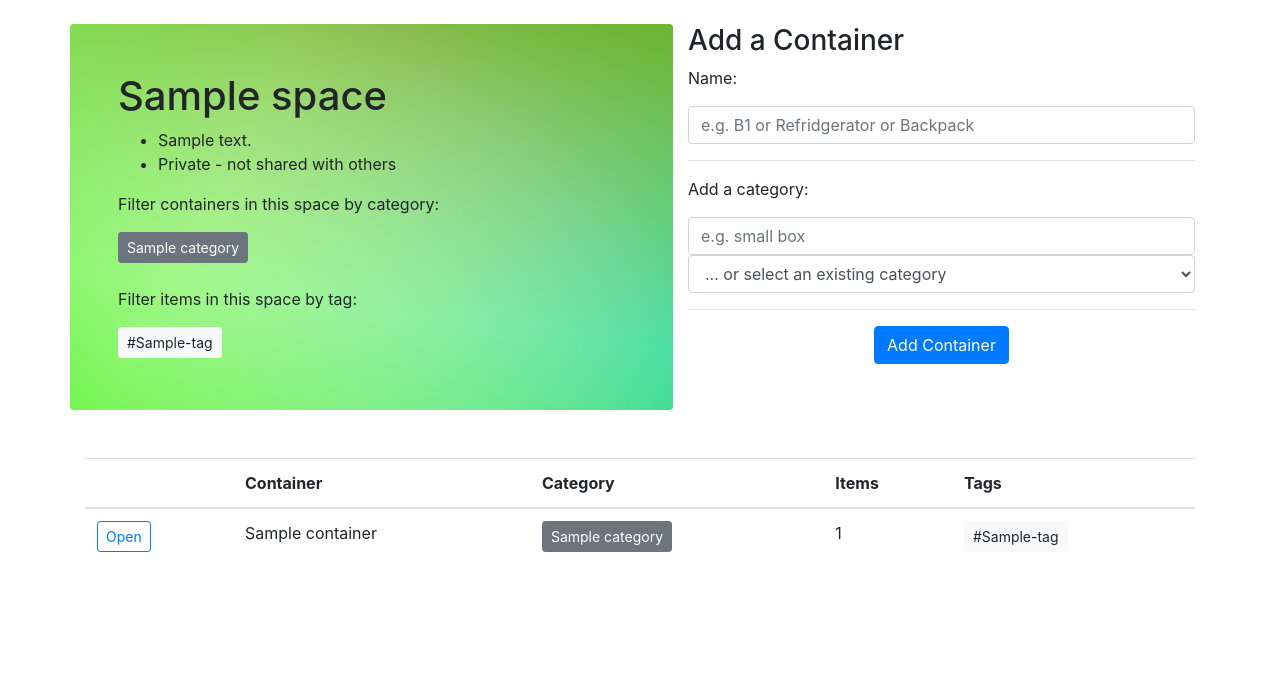
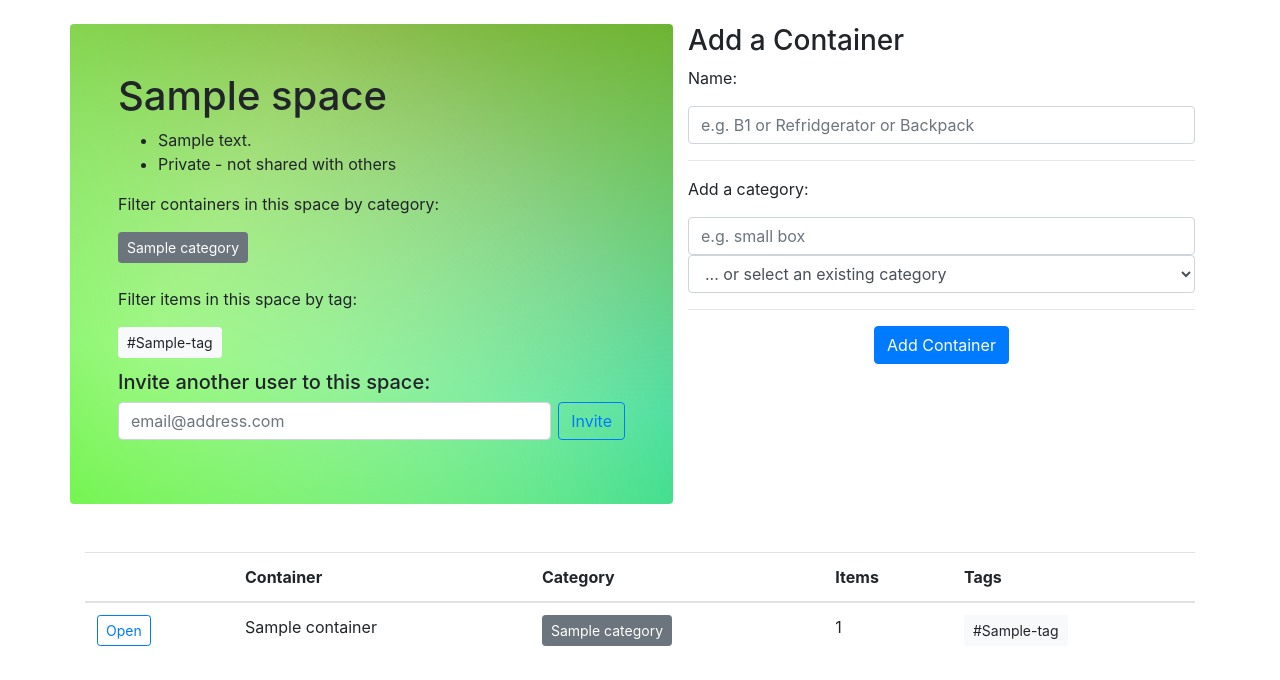
Before and after one commit to aaronfraint/where-is-my-stuff, a Flask app: page /space/1 in a window 1280 px wide. Shown: the part 56-736 px from the top of the page. Run offline with Flask 2, Linux system fonts and the light colour scheme; a user stored in the database is signed in; tables that the repository leaves empty hold one stand-in row (values such as "Sample post"); some libraries are stand-ins or nearby versions.

Commit message:
update model relation, allow multi users p/ space

```diff
--- /dev/null
+++ b/my_stuff/forms/invite_user_to_space.py
@@ -0,0 +1,17 @@
+"""Sign-up & log-in forms."""
+from flask_wtf import FlaskForm
+from wtforms import StringField, SubmitField
+from wtforms.validators import DataRequired, Email, Length
+
+
+class InviteForm(FlaskForm):
+    """Invite another user to a space """
+    invite_email = StringField(
+        'Email',
+        validators=[
+            Length(min=6),
+            Email(message='Enter a valid email.'),
+            DataRequired(message="Please provide the email address of the person you want to share with.")
+        ]
+    )
+    submit = SubmitField('Invite')
--- a/my_stuff/models/all_models.py
+++ b/my_stuff/models/all_models.py
@@ -1,3 +1,4 @@
+from flask_login import current_user
 from datetime import datetime
 from pytz import timezone
 from random import randrange
@@ -22,6 +23,20 @@ tag_helper = db.Table(
         primary_key=True)
 )
 
+
+space_helper = db.Table(
+    'space_helper',
+    db.Column(
+        'space_id',
+        db.Integer,
+        db.ForeignKey('spaces.uid'),
+        primary_key=True),
+    db.Column(
+        'user_id',
+        db.Integer,
+        db.ForeignKey('flasklogin_users.id'),
+        primary_key=True)
+)
 
 class Tag(db.Model):
 
@@ -163,8 +178,15 @@ class User(UserMixin, db.Model):
         default=make_random_gradient()
     )
 
-    spaces = db.relationship("Space", backref=__tablename__, lazy=True)
+    # spaces = db.relationship("Space", backref=__tablename__, lazy=True)
     tags = db.relationship("Tag", backref=__tablename__, lazy=True)
+
+    spaces = db.relationship(
+        'Space',
+        secondary=space_helper,
+        lazy='subquery',
+        backref=db.backref('spaces', lazy=True)
+    )
 
     def num_spaces(self):
         return len(self.spaces)
@@ -259,9 +281,9 @@ class Container(db.Model):
 class Space(db.Model):
 
     __tablename__ = 'spaces'
-    __table_args__ = (
-        db.UniqueConstraint('name', 'user_id'),
-    )
+    # __table_args__ = (
+    #     db.UniqueConstraint('name', 'user_id'),
+    # )
 
     uid = db.Column(
         db.Integer,
@@ -277,17 +299,25 @@ class Space(db.Model):
         unique=False,
         nullable=False
     )
-    share_status = db.Column(
-        db.String(10),
-        unique=False,
-        nullable=False,
-        default="private"
+    # share_status = db.Column(
+    #     db.String(10),
+    #     unique=False,
+    #     nullable=False,
+    #     default="private"
+    # )
+    # user_id = db.Column(
+    #     db.Integer,
+    #     db.ForeignKey("flasklogin_users.id"),
+    #     nullable=False
+    # )
+
+    users = db.relationship(
+        'User',
+        secondary=space_helper,
+        lazy='subquery',
+        backref=db.backref('flasklogin_users', lazy=True)
     )
-    user_id = db.Column(
-        db.Integer,
-        db.ForeignKey("flasklogin_users.id"),
-        nullable=False
-    )
+
 
     container_categories = db.relationship(
         "ContainerCategory",
@@ -302,7 +332,8 @@ class Space(db.Model):
     )
 
     def share_txt(self):
-        if self.share_status == "private":
+        if len(self.users) == 1:
             return "Private - not shared with others"
         else:
-            return "TODO!!! Report number of people that have access to the space"
+            other_users = [user.email for user in self.users if user != current_user]
+            return "Shared with: " + ", ".join(other_users)
--- a/my_stuff/routes/spaces.py
+++ b/my_stuff/routes/spaces.py
@@ -14,6 +14,7 @@ from my_stuff.models.all_models import (
 
 from my_stuff.forms.all_spaces_page_form import AddSpaceForm
 from my_stuff.forms.single_space_page_form import AddContainerForm
+from my_stuff.forms.invite_user_to_space import InviteForm
 
 
 # Blueprint Configuration
@@ -28,8 +29,9 @@ spaces_bp = Blueprint(
 @login_required
 def spaces():
     """Logged-in User landing page"""
-    user = User.query.filter_by(name=current_user.name).first()
-    spaces = Space.query.filter_by(user_id=user.id).all()
+    # user = User.query.filter_by(name=current_user.name).first()
+    spaces = Space.query.join(Space.users).filter_by(id=current_user.id).all()
+    # filter_by(user=current_user).all()
 
     return render_template(
         'spaces.html',
@@ -51,11 +53,15 @@ def save_space():
         space_name = form.space_name.data.lstrip().rstrip()
         space_desc = form.description.data.lstrip().rstrip()
 
-        user = User.query.filter_by(username=current_user.username).first()
+        # user = User.query.filter_by(name=current_user.name).first()
+        # space = Space.query.filter_by(
+        #     user_id=user.id,
+        #     name=space_name,
+        # ).first()
+
         space = Space.query.filter_by(
-            user_id=user.id,
-            name=space_name,
-        ).first()
+            name=space_name
+        ).join(Space.users).filter_by(id=current_user.id).first()
 
         if space:
             flash(f"Space '{space.name}' already exists. Use a different name.", "danger")
@@ -64,7 +70,7 @@ def save_space():
             space = Space(
                 name=space_name,
                 description=space_desc,
-                user_id=user.id
+                users=[current_user]
             )
 
             db.session.add(space)
@@ -111,7 +117,8 @@ def space_by_id(space_id):
         form=form,
         containers=containers,
         make_random_gradient=make_random_gradient,
-        all_item_tags=all_item_tags
+        all_item_tags=all_item_tags,
+        invite_form=InviteForm()
     )
 
 
@@ -191,3 +198,31 @@ def add_container_to_space(space_id):
             flash(error, "danger")
 
     return redirect(url_for('spaces_bp.space_by_id', space_id=space_id))
+
+
+
+
+@spaces_bp.route('/space/<space_id>/invite', methods=['POST'])
+@login_required
+def invite_user_to_space(space_id):
+    form = InviteForm()
+
+    if form.validate_on_submit():
+        space = Space.query.filter_by(uid=space_id).first()
+
+        new_user = User.query.filter_by(email=form.invite_email.data).first()
+
+        if not new_user:
+            flash("This user does not exist", "danger")
+            return redirect(url_for('spaces_bp.space_by_id', space_id=space_id))
+
+        else:
+            space.users.append(new_user)
+            db.session.commit()
+            flash(f"Invited: {form.invite_email.data}", "success")
+
+    else:
+        for error in form.invite_email.errors:
+            flash(error, "danger")
+
+    return redirect(url_for('spaces_bp.space_by_id', space_id=space_id))
--- a/my_stuff/templates/single_space.html
+++ b/my_stuff/templates/single_space.html
@@ -31,6 +31,21 @@
         <a class="btn btn-sm btn-light mb-1" href="/space/{{ space.uid }}/tag/{{ tag.slug() }}" role="button">#{{ tag.slug() }}</a>
         {% endfor %}
       {% endif %}
+
+        <h5 class="mt-2">
+          Invite another user to this space:
+        </h5>
+        <form method="POST" action="{{ request.path }}/invite">
+          {{ invite_form.csrf_token }}
+          <div class="input-group mb-3">
+            <input type="email" class="form-control rounded" id="invite_email" name="invite_email" placeholder="email@address.com" style="width: 50%;">
+            <div class="input-group-append">
+              <button type="submit" class="btn btn-outline-primary ml-2 rounded">Invite</button>
+            </div>
+          </div>
+
+        </form>
+
 
     </div>
     <div class="col-md">
```
